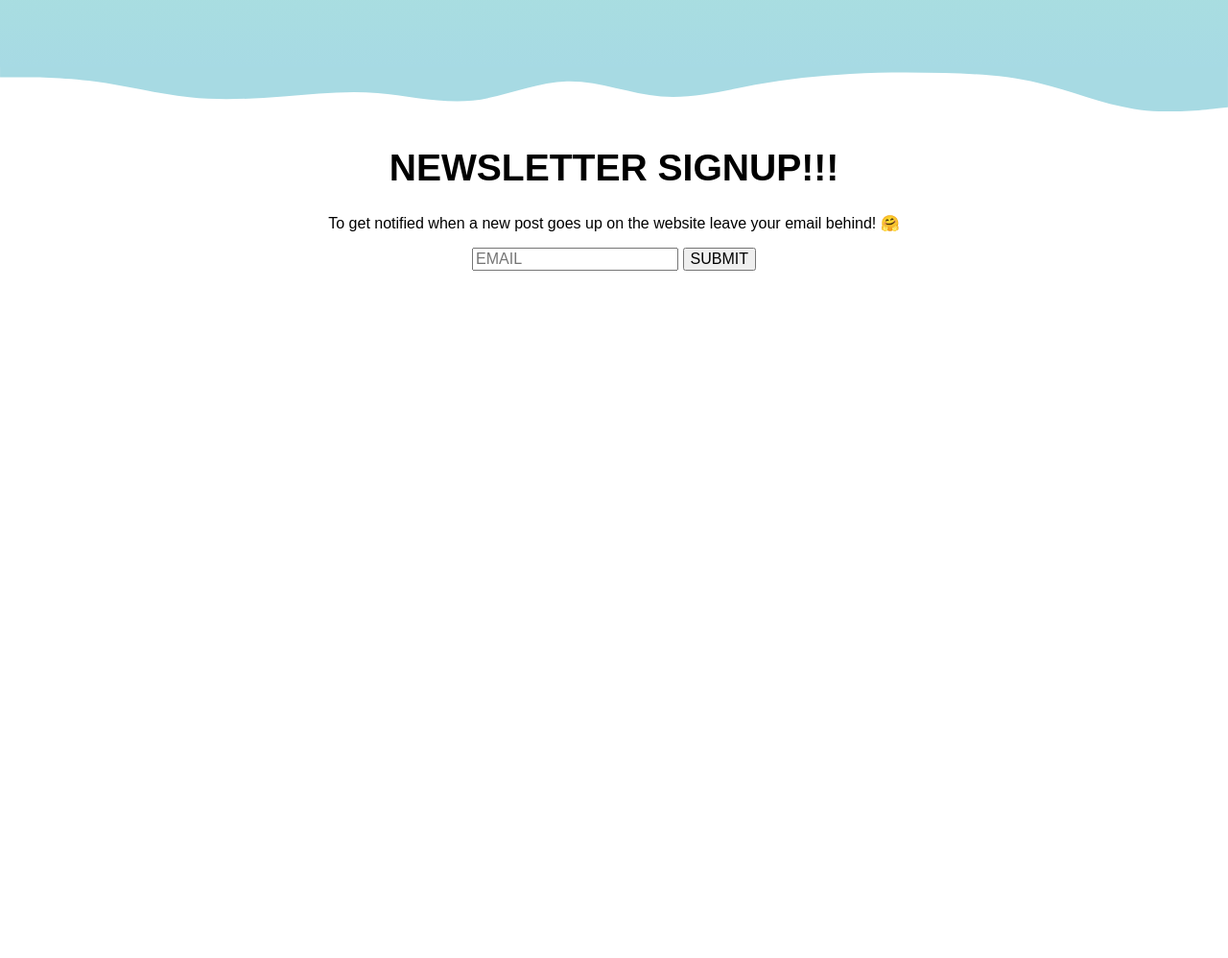
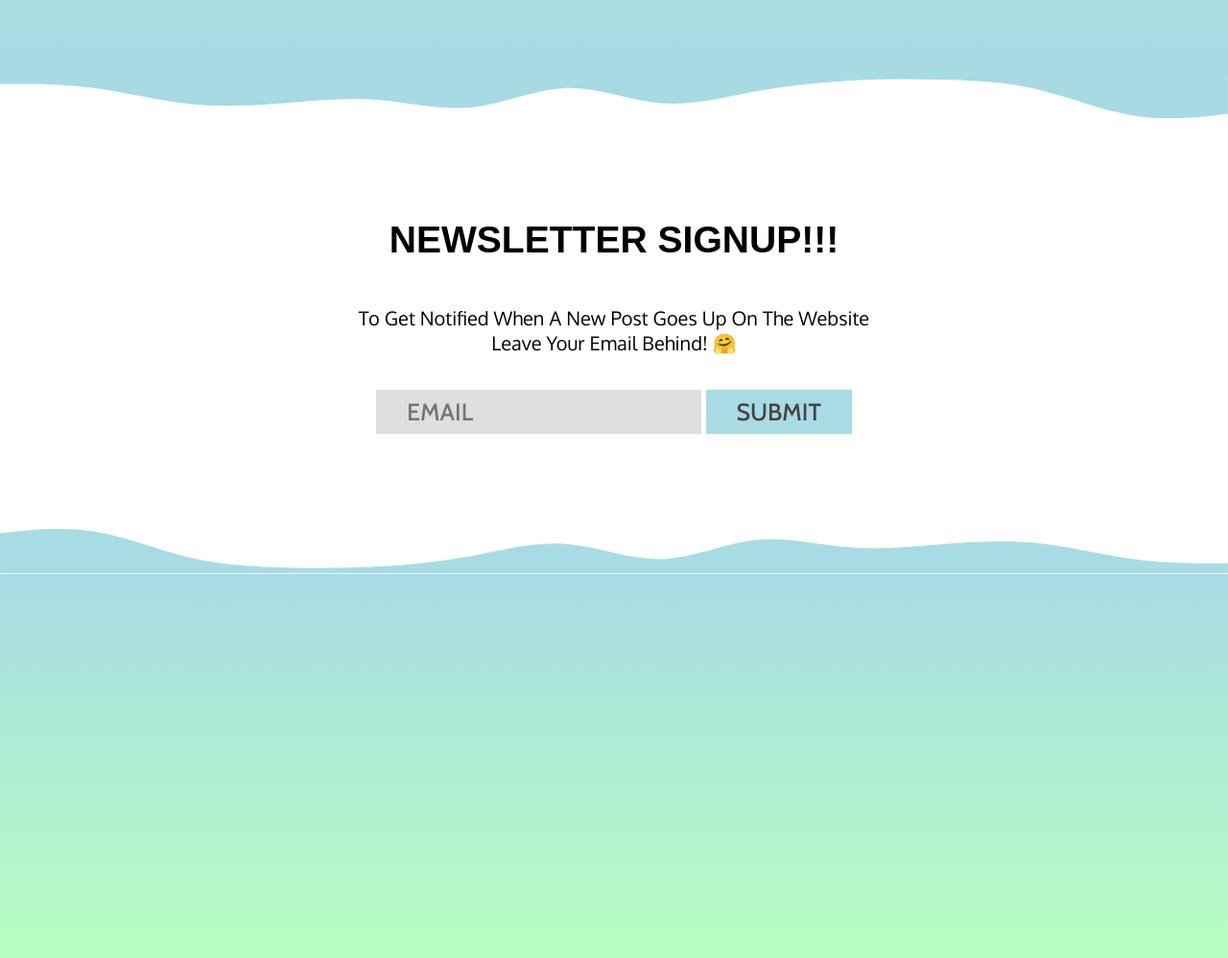
Before and after one commit to sicnarfleumas/Bibilicious, an Astro site: page / in a window 1280 px wide. Shown: the part 1292-2290 px from the top of the page at 96% size. Before the commit the page ends 1606 px from the top, so only its background shows below. Built offline with nearby package versions, Linux system fonts and the light colour scheme; Astro itself is replaced by a stand-in of ours; a web font is replaced by a local one.

Commit message:
Add new font and update styles

```diff
--- a/package.json
+++ b/package.json
@@ -15,6 +15,7 @@
     "@astrojs/sitemap": "^3.0.0",
     "@fontsource-variable/cabin": "^5.0.16",
     "@fontsource/berkshire-swash": "^5.0.12",
+    "@fontsource/oxygen": "^5.0.8",
     "astro": "^3.1.0"
   }
 }
--- a/src/components/About.astro
+++ /dev/null
@@ -1,19 +0,0 @@
----
-
----
-
-<section class="about">
-
-    <h2>ABOUT ME</h2>
-
-</section>
-
-<style>
-    .about {
-        display: flex;
-        justify-content: center;
-        align-items: center;
-        background-color: black;
-        height: 50vh;
-    }
-</style>
--- a/src/components/BaseHead.astro
+++ b/src/components/BaseHead.astro
@@ -2,6 +2,10 @@
 // Import the global.css file here so that it is included on
 // all pages through the use of the <BaseHead /> component.
 import '../styles/global.css';
+
+import '@fontsource/berkshire-swash';
+import '@fontsource/oxygen';
+import '@fontsource-variable/cabin';
 
 interface Props {
 	title: string;
@@ -21,8 +25,21 @@ const { title, description, image = '/blog-placeholder-1.jpg' } = Astro.props;
 <meta name="generator" content={Astro.generator} />
 
 <!-- Font preloads -->
-<link rel="preload" href="/fonts/atkinson-regular.woff" as="font" type="font/woff" crossorigin />
-<link rel="preload" href="/fonts/atkinson-bold.woff" as="font" type="font/woff" crossorigin />
+
+<!-- Preconnect to fonts.gstatic.com for faster font loading -->
+<link rel="preconnect" href="https://fonts.gstatic.com" crossorigin>
+
+<!-- Preload the Berkshire Swash font to ensure faster font loading -->
+<link rel="preload" as="style" href="https://fonts.googleapis.com/css2?family=Berkshire+Swash&display=swap" />
+<link rel="preload" as="style" href="https://fonts.googleapis.com/css2?family=Cabin&display=swap" />
+<link rel="preload" as="style" href="https://fonts.googleapis.com/css2?family=Oxygen&display=swap" />
+
+
+<!-- Stylesheet link for the Berkshire Swash font -->
+<link rel="stylesheet" href="https://fonts.googleapis.com/css2?family=Berkshire+Swash&display=swap" />
+<link rel="stylesheet" href="https://fonts.googleapis.com/css2?family=Cabin&display=swap" />
+<link rel="stylesheet" href="https://fonts.googleapis.com/css2?family=Oxygen&display=swap" />
+
 
 <!-- Canonical URL -->
 <link rel="canonical" href={canonicalURL} />
--- a/src/components/Footer.astro
+++ b/src/components/Footer.astro
@@ -1,10 +1,21 @@
 ---
 const today = new Date();
 ---
+<svg xmlns="http://www.w3.org/2000/svg" width="100%" height="auto" viewBox="0 0 1440 52" fill="none">
+    <path fill-rule="evenodd" clip-rule="evenodd" d="M1440 40.2638H1422C1402.8 40.2638 1365.6 40.2638 1329.6 35.3738C1292.4 30.4837 1255.2 20.7035 1218 16.7914C1182 12.8794 1144.8 14.8355 1107.6 17.7695C1070.4 20.7035 1034.4 24.6156 997.2 21.6815C960 18.7475 922.8 8.96733 885.6 12.8794C849.6 16.7914 812.4 34.3958 775.2 35.3738C738 36.3517 702 20.7035 664.8 17.7695C627.6 14.8355 590.4 24.6156 554.4 31.4617C517.2 38.3078 480 42.2199 442.8 44.1759C405.6 46.1319 369.6 46.1319 332.4 45.1539C295.2 44.1759 258 42.2199 222 33.4177C184.8 24.6156 147.6 8.96733 110.4 3.09927C74.4 -2.76886 37.2 1.14323 18 3.09927L0 5.05531V52H18C37.2 52 74.4 52 110.4 52C147.6 52 184.8 52 222 52C258 52 295.2 52 332.4 52C369.6 52 405.6 52 442.8 52C480 52 517.2 52 554.4 52C590.4 52 627.6 52 664.8 52C702 52 738 52 775.2 52C812.4 52 849.6 52 885.6 52C922.8 52 960 52 997.2 52C1034.4 52 1070.4 52 1107.6 52C1144.8 52 1182 52 1218 52C1255.2 52 1292.4 52 1329.6 52C1365.6 52 1402.8 52 1422 52H1440V40.2638Z" fill="#A8DCE4"/>
+    </svg>
+<footer>
 
-<footer>
+
 
 </footer>
 <style>
-
+	footer {
+        display: flex;
+        flex-direction: column;
+        margin-top: -.3%;
+        gap: 0%;
+        background: linear-gradient(180deg, #A8DBE4 0%, #B7FFC1 100%);
+        height: 50dvh
+    }
 </style>
--- a/src/components/Header.astro
+++ b/src/components/Header.astro
@@ -1,6 +1,6 @@
 ---
 
-import '@fontsource/berkshire-swash';
+
 ---
 
 <header>
@@ -48,8 +48,19 @@ import '@fontsource/berkshire-swash';
 		gap: 3rem;
 	}
 
-	a:hover {
-		color: gray;
+	li a {
+
+		transition: 0.5s ease;
 	}
 
+	li a:hover {
+		color: gray;
+		text-decoration: overline wavy;
+
+	}
+
+
+
+
+
 </style>
--- /dev/null
+++ b/src/components/Hero.astro
@@ -0,0 +1,47 @@
+---
+import { Image } from "astro:assets";
+
+import HeroImg from "/hero.png"
+---
+
+<section class="about">
+
+    <div class="right">
+        <img
+            src='/hero.png'
+            alt="Image of Shruthi"
+            width="300"
+            />
+    </div>
+
+    <div class="left">
+     <h2>Hello, I'm BIBI~</h2>
+     <p>and I have a passion for languages.</p>
+     <p>I offer professional English to Japanese
+        translation services.</p>
+
+    </div>
+
+</section>
+
+<style>
+    .about {
+        display: flex;
+        justify-content: center;
+        align-items: center;
+        gap: 2rem;
+        height: 50vh;
+    }
+
+    h2 {
+        font-size: 2.25rem;
+        text-transform: uppercase;
+    }
+
+    p {
+        font-family: 'Cabin', sans-serif;;
+        font-size: 1rem;
+        text-transform: uppercase;
+        width: 45ch;
+    }
+</style>
--- a/src/components/Newsletter.astro
+++ b/src/components/Newsletter.astro
@@ -8,9 +8,8 @@
     <p>To get notified when a new post goes up on the website leave your email behind! 🤗</p>
 
     <form action="" method="post">
-        <input type="email" name="email" id="email" placeholder="EMAIL" required>
-        <input type="submit" value="SUBMIT">
-
+        <input class="email" type="email" name="email" id="email" placeholder="EMAIL" required>
+        <input class="button" type="submit" value="SUBMIT">
     </form>
 
 </section>
@@ -22,8 +21,50 @@
         flex-direction: column;
         align-items: center;
         justify-content: center;
+
+        gap: 1rem;
+
         padding: 2rem;
+        height: 45dvh;
+
     }
 
+    p {
+        text-align: center;
+        font-family: 'Oxygen', sans-serif;
+        font-size: 1.25rem;
+        font-style: normal;
+        font-weight: 300;
+        line-height: normal;
+        text-transform: capitalize;
+        width: 45ch;
+    }
+
+    .email {
+        background: #DEDEDE;
+        color: #444;
+        font-family: 'Cabin', sans-serif;
+        font-size: 1.5625rem;
+        font-style: normal;
+        font-weight: 500;
+        line-height: normal;
+        text-transform: uppercase;
+        border: none;
+        padding: .5rem 2rem;
+    }
+
+    .button {
+        background: #A8DBE4;
+        color: #444;
+        font-family: 'Cabin', sans-serif;
+        font-size: 1.5625rem;
+        font-style: normal;
+        font-weight: 500;
+        line-height: normal;
+        text-transform: uppercase;
+        border: none;
+        padding: .5rem 2rem;
+
+    }
 
 </style>
--- a/src/pages/index.astro
+++ b/src/pages/index.astro
@@ -3,12 +3,11 @@ import BaseHead from '../components/BaseHead.astro';
 import Header from '../components/Header.astro';
 import Footer from '../components/Footer.astro';
 import BlogHolder from '../components/BlogHolder.astro';
-import newsletter from '../components/Newsletter.astro';
-import About from '../components/About.astro';
+import Newsletter from '../components/Newsletter.astro';
+import Hero from '../components/Hero.astro';
 
 
 import { SITE_TITLE, SITE_DESCRIPTION } from '../consts';
-import Newsletter from '../components/Newsletter.astro';
 ---
 
 <!doctype html>
@@ -20,7 +19,7 @@ import Newsletter from '../components/Newsletter.astro';
 		<Header title={SITE_TITLE} />
 
 		<main>
-			<About />
+			<Hero />
 
 			<BlogHolder />
 
--- a/src/styles/global.css
+++ b/src/styles/global.css
@@ -45,8 +45,9 @@ b {
 	font-weight: 700;
 }
 a {
+	font-size: 1.25rem;
 	font-weight: 400;
-	transition: font-weight 0.3s ease;
+	transition: 0.3s ease;
 	text-decoration: none;
 	text-transform: uppercase;
 }
@@ -54,11 +55,13 @@ a, a:visited, a:hover, a:active {
 	color: inherit;
 }
 a:hover {
+
 	font-weight: 100;
 	color: #333333;
 }
 p {
-	margin-bottom: 1em;
+	font-family: 'Oxygen', sans-serif;
+	font-weight: 400;
 }
 .prose p {
 	margin-bottom: 2em;
@@ -101,10 +104,12 @@ hr {
 .logo {
 	font-family: 'Berkshire Swash', sans-serif;
 	text-transform: none;
-	font-size: 1.5rem;
+	font-size:	2rem;
 }
 
 .logo:hover {
+	text-decoration: none;
+	color: #000;
 	font-weight: inherit;
 }
 
```
Also changed, not shown: public/hero.png (added), 1 other file.
